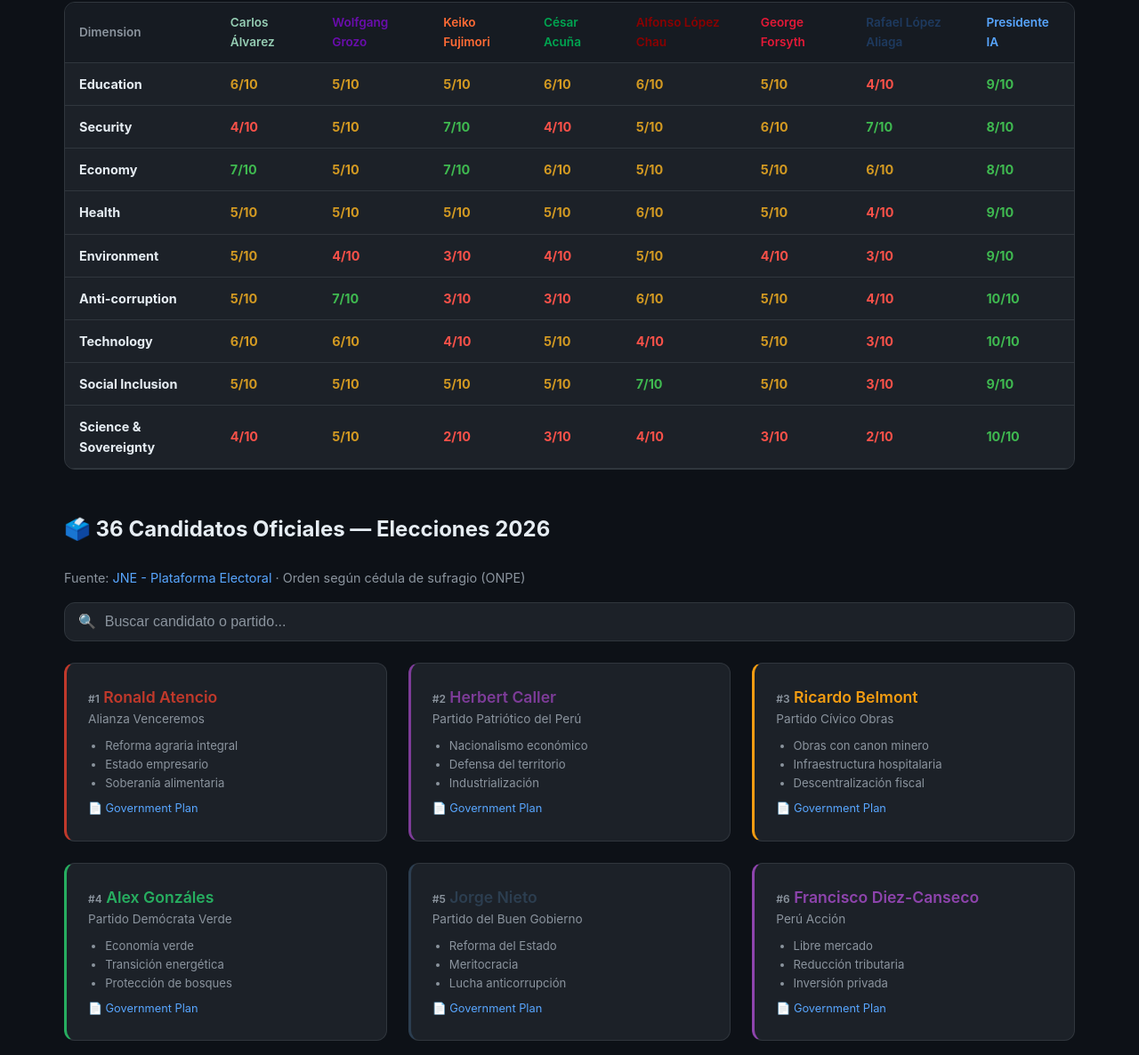
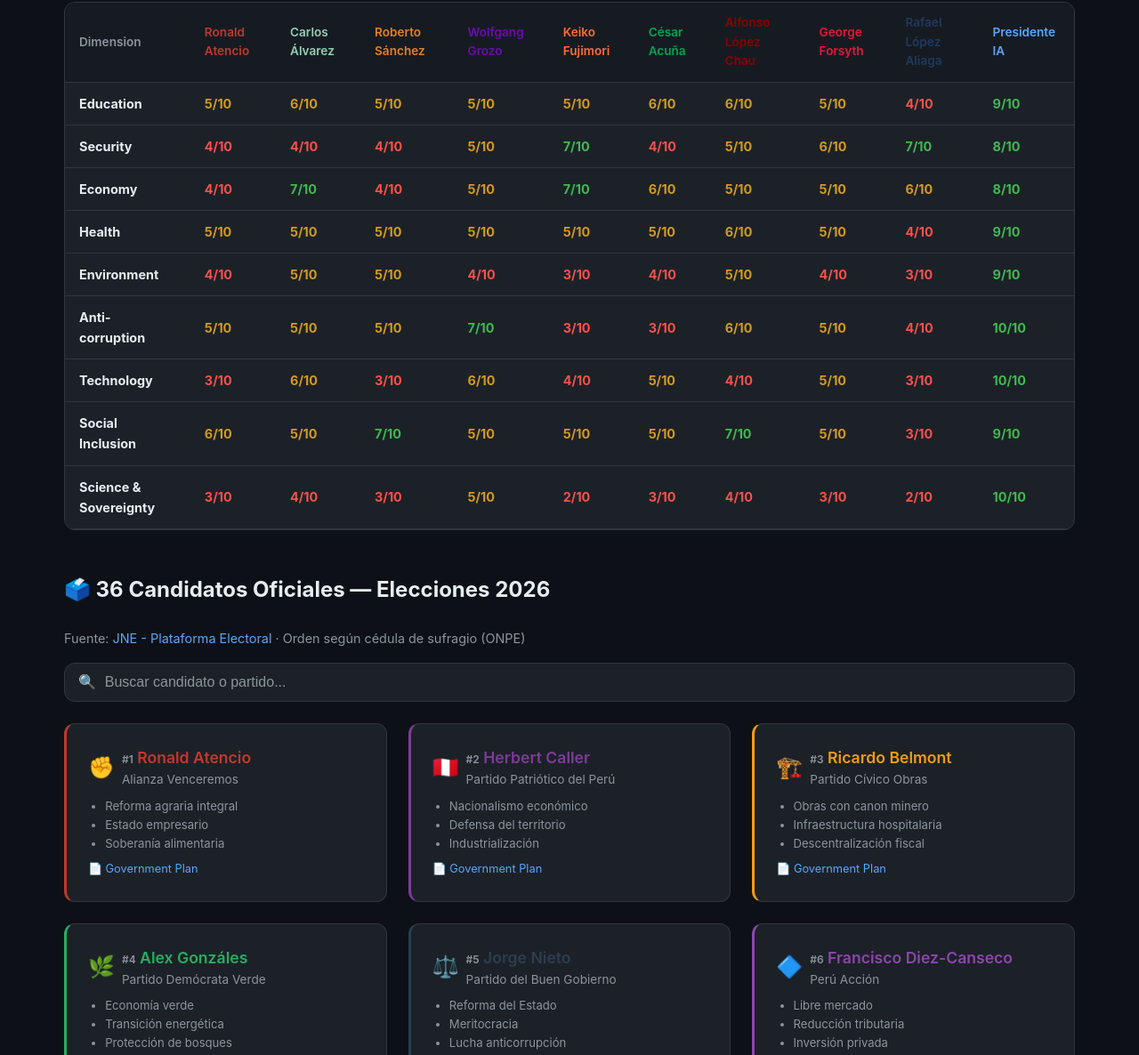
Before and after one commit to unimauro/AIforPresident, a plain HTML site: page countries/peru.html in a window 1280 px wide. Shown: the part 2929-4115 px from the top of the page at 89% size. Drawn offline with nearby package versions, Linux system fonts and the light colour scheme.

Commit message:
Fix jsPDF CDN, add Sánchez/Atencio scores, party symbols on cards
- Fix jsPDF CDN URL (2.5.2 -> 2.5.1, was returning 404)
- Add scores for Roberto Sánchez and Ronald Atencio (now 10 with scores)
- Add party symbol emoji to all 37 candidate cards
- Cards now show: symbol + name + party + proposals + plan link

```diff
--- a/countries/country.html
+++ b/countries/country.html
@@ -11,7 +11,7 @@
   <link rel="apple-touch-icon" sizes="180x180" href="../assets/apple-touch-icon.png">
   <link rel="stylesheet" href="../css/main.css">
   <script src="https://cdn.jsdelivr.net/npm/chart.js@4/dist/chart.umd.min.js"></script>
-  <script src="https://cdnjs.cloudflare.com/ajax/libs/jspdf/2.5.2/jspdf.umd.min.js"></script>
+  <script src="https://cdnjs.cloudflare.com/ajax/libs/jspdf/2.5.1/jspdf.umd.min.js"></script>
 </head>
 <body>
 
--- a/countries/peru.html
+++ b/countries/peru.html
@@ -11,7 +11,7 @@
   <link rel="apple-touch-icon" sizes="180x180" href="../assets/apple-touch-icon.png">
   <link rel="stylesheet" href="../css/main.css">
   <script src="https://cdn.jsdelivr.net/npm/chart.js@4/dist/chart.umd.min.js"></script>
-  <script src="https://cdnjs.cloudflare.com/ajax/libs/jspdf/2.5.2/jspdf.umd.min.js"></script>
+  <script src="https://cdnjs.cloudflare.com/ajax/libs/jspdf/2.5.1/jspdf.umd.min.js"></script>
 </head>
 <body>
 
--- a/data/peru/candidates.json
+++ b/data/peru/candidates.json
@@ -10,7 +10,19 @@
       "Reforma agraria integral",
       "Estado empresario",
       "Soberanía alimentaria"
-    ]
+    ],
+    "scores": {
+      "education": 5,
+      "security": 4,
+      "economy": 4,
+      "health": 5,
+      "environment": 4,
+      "corruption": 5,
+      "technology": 3,
+      "social": 6,
+      "science": 3
+    },
+    "symbol": "✊"
   },
   {
     "name": "Herbert Caller",
@@ -23,7 +35,8 @@
       "Nacionalismo económico",
       "Defensa del territorio",
       "Industrialización"
-    ]
+    ],
+    "symbol": "🇵🇪"
   },
   {
     "name": "Ricardo Belmont",
@@ -36,7 +49,8 @@
       "Obras con canon minero",
       "Infraestructura hospitalaria",
       "Descentralización fiscal"
-    ]
+    ],
+    "symbol": "🏗️"
   },
   {
     "name": "Alex Gonzáles",
@@ -49,7 +63,8 @@
       "Economía verde",
       "Transición energética",
       "Protección de bosques"
-    ]
+    ],
+    "symbol": "🌿"
   },
   {
     "name": "Jorge Nieto",
@@ -62,7 +77,8 @@
       "Reforma del Estado",
       "Meritocracia",
       "Lucha anticorrupción"
-    ]
+    ],
+    "symbol": "⚖️"
   },
   {
     "name": "Francisco Diez-Canseco",
@@ -75,7 +91,8 @@
       "Libre mercado",
       "Reducción tributaria",
       "Inversión privada"
-    ]
+    ],
+    "symbol": "🔷"
   },
   {
     "name": "Walter Chirinos",
@@ -88,7 +105,8 @@
       "Reforma educativa",
       "Salud universal",
       "Trabajo digno"
-    ]
+    ],
+    "symbol": "🔵"
   },
   {
     "name": "Paul Davis Jaimes",
@@ -101,7 +119,8 @@
       "Modernización estatal",
       "Economía digital",
       "Emprendimiento"
-    ]
+    ],
+    "symbol": "📈"
   },
   {
     "name": "Carlos Espá",
@@ -114,7 +133,8 @@
       "Fe y valores",
       "Familia tradicional",
       "Seguridad ciudadana"
-    ]
+    ],
+    "symbol": "✝️"
   },
   {
     "name": "Carlos Álvarez",
@@ -138,7 +158,8 @@
       "technology": 6,
       "social": 5,
       "science": 4
-    }
+    },
+    "symbol": "🤝"
   },
   {
     "name": "Fernando Olivera",
@@ -151,7 +172,8 @@
       "Reforma judicial",
       "Descentralización",
       "Lucha anticorrupción"
-    ]
+    ],
+    "symbol": "🌅"
   },
   {
     "name": "Vladimir Cerrón",
@@ -164,7 +186,8 @@
       "Asamblea constituyente",
       "Nacionalización de recursos",
       "Estado plurinacional"
-    ]
+    ],
+    "symbol": "🔴"
   },
   {
     "name": "Marisol Pérez Tello",
@@ -177,7 +200,8 @@
       "Reforma de justicia",
       "Derechos humanos",
       "Igualdad de género"
-    ]
+    ],
+    "symbol": "👥"
   },
   {
     "name": "Roberto Sánchez",
@@ -190,7 +214,19 @@
       "Economía popular",
       "Derechos laborales",
       "Soberanía alimentaria"
-    ]
+    ],
+    "scores": {
+      "education": 5,
+      "security": 4,
+      "economy": 4,
+      "health": 5,
+      "environment": 5,
+      "corruption": 5,
+      "technology": 3,
+      "social": 7,
+      "science": 3
+    },
+    "symbol": "🟠"
   },
   {
     "name": "José Luna Gálvez",
@@ -203,7 +239,8 @@
       "Educación técnica gratuita",
       "Empleo joven",
       "Infraestructura"
-    ]
+    ],
+    "symbol": "💚"
   },
   {
     "name": "Armando Massé",
@@ -216,7 +253,8 @@
       "Federalismo",
       "Autonomía regional",
       "Reforma tributaria"
-    ]
+    ],
+    "symbol": "🏛️"
   },
   {
     "name": "Álvaro Paz de la Barra",
@@ -229,7 +267,8 @@
       "Seguridad como prioridad",
       "Gestión municipal exitosa",
       "Orden y disciplina"
-    ]
+    ],
+    "symbol": "⭐"
   },
   {
     "name": "Wolfgang Grozo",
@@ -253,7 +292,8 @@
       "technology": 6,
       "social": 5,
       "science": 5
-    }
+    },
+    "symbol": "💜"
   },
   {
     "name": "Keiko Fujimori",
@@ -277,7 +317,8 @@
       "technology": 4,
       "social": 5,
       "science": 2
-    }
+    },
+    "symbol": "🟠"
   },
   {
     "name": "César Acuña",
@@ -301,7 +342,8 @@
       "technology": 5,
       "social": 5,
       "science": 3
-    }
+    },
+    "symbol": "🟢"
   },
   {
     "name": "Yonhy Lescano",
@@ -314,7 +356,8 @@
       "Defensa del consumidor",
       "Reforma constitucional",
       "Agua y saneamiento para todos"
-    ]
+    ],
+    "symbol": "🔵"
   },
   {
     "name": "Alfonso López Chau",
@@ -338,7 +381,8 @@
       "technology": 4,
       "social": 7,
       "science": 4
-    }
+    },
+    "symbol": "🔴"
   },
   {
     "name": "Rafael Belaunde",
@@ -351,7 +395,8 @@
       "Libertad económica",
       "Estado eficiente",
       "Seguridad jurídica"
-    ]
+    ],
+    "symbol": "🗽"
   },
   {
     "name": "Rosario Fernández",
@@ -364,7 +409,8 @@
       "Gobierno de consenso",
       "Diálogo nacional",
       "Reforma política"
-    ]
+    ],
+    "symbol": "🛤️"
   },
   {
     "name": "José Williams",
@@ -377,7 +423,8 @@
       "Orden y seguridad",
       "Libre mercado",
       "Reforma policial"
-    ]
+    ],
+    "symbol": "🔷"
   },
   {
     "name": "Carlos Jaico",
@@ -390,7 +437,8 @@
       "Modernización del Estado",
       "Gobierno digital",
       "Meritocracia"
-    ]
+    ],
+    "symbol": "💎"
   },
   {
     "name": "Mario Vizcarra",
@@ -403,7 +451,8 @@
       "Continuidad de reformas",
       "Infraestructura",
       "Lucha anticorrupción"
-    ]
+    ],
+    "symbol": "🟡"
   },
   {
     "name": "Antonio Ortiz",
@@ -416,7 +465,8 @@
       "Rescate institucional",
       "Economía social",
       "Medio ambiente"
-    ]
+    ],
+    "symbol": "🛡️"
   },
   {
     "name": "George Forsyth",
@@ -440,7 +490,8 @@
       "technology": 5,
       "social": 5,
       "science": 3
-    }
+    },
+    "symbol": "❤️"
   },
   {
     "name": "Enrique Valderrama",
@@ -453,7 +504,8 @@
       "Legado aprista",
       "Justicia social",
       "Integración latinoamericana"
-    ]
+    ],
+    "symbol": "⭐"
   },
   {
     "name": "Rafael López Aliaga",
@@ -477,7 +529,8 @@
       "technology": 3,
       "social": 3,
       "science": 2
-    }
+    },
+    "symbol": "🔵"
   },
   {
     "name": "Charlie Carrasco",
@@ -490,7 +543,8 @@
       "Democracia participativa",
       "Economía social de mercado",
       "Reforma educativa"
-    ]
+    ],
+    "symbol": "🤝"
   },
   {
     "name": "Fiorella Molinelli",
@@ -503,7 +557,8 @@
       "Gestión por resultados",
       "Salud universal",
       "Transparencia fiscal"
-    ]
+    ],
+    "symbol": "🦅"
   },
   {
     "name": "Napoleón Becerra",
@@ -516,7 +571,8 @@
       "Derechos laborales",
       "MYPE sin trabas",
       "Pensión digna"
-    ]
+    ],
+    "symbol": "⚒️"
   },
   {
     "name": "Roberto Chiabra",
@@ -529,7 +585,8 @@
       "Defensa nacional",
       "Orden interno",
       "Reforma militar y policial"
-    ]
+    ],
+    "symbol": "🇵🇪"
   },
   {
     "name": "Mesías Guevara",
@@ -542,7 +599,8 @@
       "Anticorrupción",
       "Reforma política",
       "Desarrollo sostenible"
-    ]
+    ],
+    "symbol": "💜"
   },
   {
     "name": "Presidente IA",
@@ -568,6 +626,7 @@
       "technology": 10,
       "social": 9,
       "science": 10
-    }
+    },
+    "symbol": "🤖"
   }
 ]
--- a/js/dashboard.js
+++ b/js/dashboard.js
@@ -150,10 +150,16 @@ const Dashboard = {
       const position = c.position ? `<span style="color:var(--text-secondary);font-size:0.75rem">#${c.position}</span> ` : '';
       const planLink = c.plan_url ? `<a href="${c.plan_url}" target="_blank" rel="noopener" style="font-size:0.8rem; display:inline-block; margin-top:0.5rem;">📄 ${isEn ? 'Government Plan' : 'Plan de Gobierno'}</a>` : '';
 
+      const symbol = c.symbol || '🏛️';
       return `
         <div class="card" style="border-left: 3px solid ${c.color}" data-search="${(c.name + ' ' + c.party).toLowerCase()}">
-          <div class="card-title" style="color:${c.color}">${position}${c.name}</div>
-          <div class="card-subtitle">${c.party}</div>
+          <div style="display:flex;align-items:center;gap:0.5rem">
+            <span style="font-size:1.5rem">${symbol}</span>
+            <div>
+              <div class="card-title" style="color:${c.color}">${position}${c.name}</div>
+              <div class="card-subtitle">${c.party}</div>
+            </div>
+          </div>
           <ul style="margin-top:0.5rem; padding-left:1.2rem; color:var(--text-secondary); font-size:0.82rem;">
             ${c.key_proposals.map(p => `<li>${p}</li>`).join('')}
           </ul>
```
